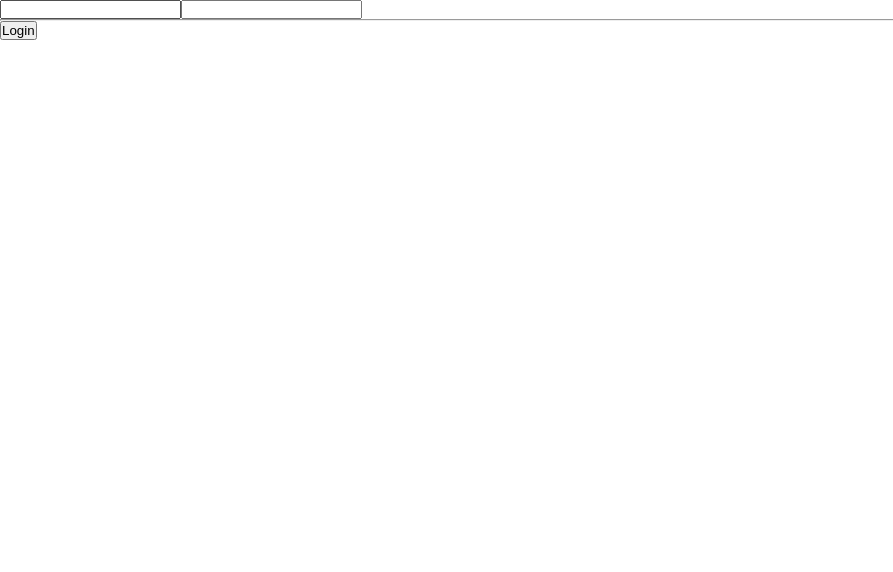
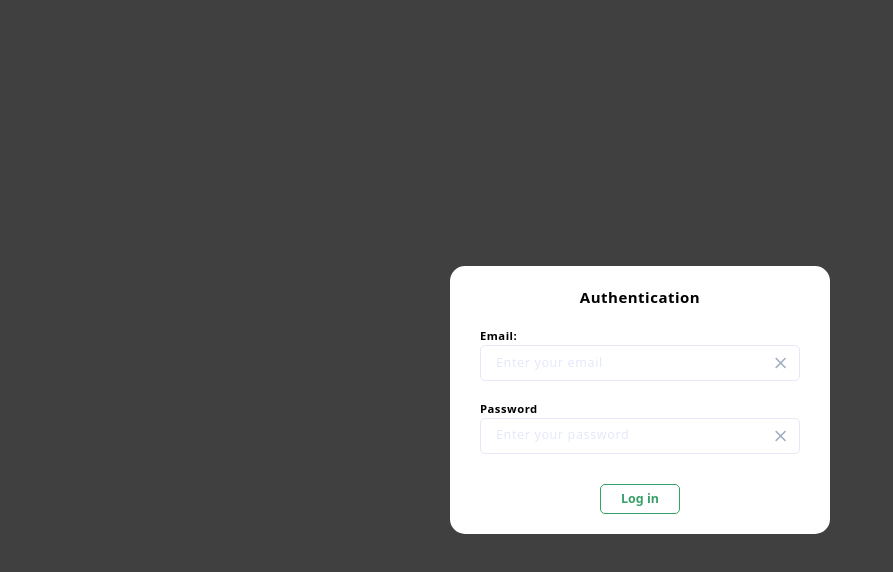
Before and after one commit to antoniobajivic/sports-results, a Nuxt app: page / in a window 1280 px wide. Shown: the top 572 px of the page, without its empty margins (0-893 px from the left). Built offline with nearby package versions, Linux system fonts and the light colour scheme.

Commit message:
style: login modal done

```diff
--- /dev/null
+++ b/assets/css/main.css
@@ -0,0 +1,2 @@
+/*Define 1rem is now 10px instead of 16px*/
+html { font-size: 10px; }
--- a/components/Players.vue
+++ b/components/Players.vue
@@ -1,5 +1,5 @@
 <template>
-  <div class="team__card">
+  <div class="team_card">
     <h1>{{ teamName }}</h1>
     <ul ref="Player">
       <slot />
--- a/nuxt.config.js
+++ b/nuxt.config.js
@@ -11,7 +11,9 @@ export default {
   },
 
   // Global CSS (https://go.nuxtjs.dev/config-css)
-  css: [],
+  css: ['@/assets/css/main.css',
+    '@mdi/font/css/materialdesignicons.min.css'
+  ],
 
   // Plugins to run before rendering page (https://go.nuxtjs.dev/config-plugins)
   plugins: [],
@@ -22,9 +24,9 @@ export default {
   // Modules for dev and build (recommended) (https://go.nuxtjs.dev/config-modules)
   buildModules: [
     // https://go.nuxtjs.dev/eslint
-    '@nuxtjs/eslint-module',
+    //'@nuxtjs/eslint-module',
     // https://go.nuxtjs.dev/tailwindcss
-    // '@nuxtjs/tailwindcss',
+    '@nuxtjs/tailwindcss',
   ],
 
   // Modules (https://go.nuxtjs.dev/config-modules)
--- a/package.json
+++ b/package.json
@@ -11,6 +11,7 @@
     "lint": "npm run lint:js"
   },
   "dependencies": {
+    "@mdi/font": "^5.8.55",
     "@nuxtjs/auth-next": "^5.0.0-1608140074.47635f0",
     "@nuxtjs/axios": "^5.12.2",
     "@nuxtjs/pwa": "^3.0.2",
--- a/pages/index.vue
+++ b/pages/index.vue
@@ -1,19 +1,30 @@
 <template>
-  <div>
-    <form @submit.prevent="login">
-      <label for="email">
-        <input id="email" v-model="userForm.email" type="email" name="email" />
-      </label>
-      <label for="password">
-        <input
-          id="password"
-          v-model="userForm.password"
-          type="password"
-          name="password"
-        />
-      </label>
-      <hr />
-      <button>Login</button>
+  <div class="h-screen w-full flex items-center justify-center bg-blackOverlay">
+    <form @submit.prevent="login" class="relative flex flex-col items-center w-28rem sm:w-38rem bg-white rounded-3xl px-12 py-8 tracking-wider">
+      <h1 class="text-2xl text-black font-semibold mb-8">Authentication</h1>
+      <section class="mb-8 w-full">
+        <label for="email" class="login-form-label">Email:</label>
+        <div class="relative w-full">
+          <input id="email" type="email" name="email" placeholder="Enter your email"
+                 v-model="userForm.email" class="login-form-input placeholder-glitter focus:placeholder-green-500"/>
+          <i class="mdi mdi-close login-form-icon-clear transitioned-coloring" @click.stop="clearEmail" style="transform: translate(0,-50%)"></i>
+        </div>
+
+      </section>
+      <section class="mb-12 w-full">
+        <label for="password" class="login-form-label">Password</label>
+        <div class="relative w-full">
+          <input id="password" type="password" name="password" placeholder="Enter your password"
+                 v-model="userForm.password" class="login-form-input placeholder-glitter focus:placeholder-green-500"/>
+          <i class="mdi mdi-close login-form-icon-clear transitioned-coloring" @click.stop="clearPassword" style="transform: translate(0,-50%)"></i>
+        </div>
+      </section>
+
+      <section class="flex justify-around items-center w-full">
+        <button class="w-32 py-2 px-4 rounded-lg text-xl font-semibold bg-white border border-green-600 text-green-600 transitioned-coloring hover:bg-green-600 hover:text-white focus:outline-none">
+          <span>Log in</span>
+        </button>
+      </section>
     </form>
   </div>
 </template>
@@ -36,7 +47,7 @@ export default {
           console.log(res.data.data.user)
           // this.$auth.setUser(res.data.data)
           this.$store.commit('SET_LOGGEDIN', true)
-          this.$store.commit('SET_USER', res.data.data)
+          this.$store.commit('SET_USER', res.data.data.user)
         })
         .catch((err) => {
           throw new Error(err)
@@ -50,14 +61,57 @@ export default {
       //     throw new Error(err)
       //   })
     },
+    clearEmail(){
+      if(this.userForm.email){
+        this.userForm.email = ""
+      }
+    },
+
+    clearPassword(){
+      if(this.userForm.password){
+        this.userForm.password = ""
+      }
+    }
   },
 }
 </script>
 
-<style>
+<style scoped>
 /* Sample `apply` at-rules with Tailwind CSS
 .container {
 @apply min-h-screen flex justify-center items-center text-center mx-auto;
 }
 */
+  .login-form-label{
+    @apply block cursor-pointer font-semibold text-lg;
+  }
+
+  .login-form-input{
+    @apply w-full rounded-lg py-3 px-6 border border-glitter bg-white text-xl tracking-wider text-gray-500;
+  }
+
+  .login-form-input:focus{
+    @apply border-green-500 outline-none text-green-500;
+  }
+
+  .login-form-icon-clear{
+    @apply absolute top-50% right-3% font-semibold text-3xl text-gray-500 cursor-pointer;
+  }
+
+  .login-form-icon-clear:hover{
+    @apply text-red-500;
+  }
+
+  .transitioned-coloring{
+    @apply transition-colors duration-300 ease-in-out;
+  }
+
+  /* Change the white to any color ;) */
+  input:-webkit-autofill,
+  input:-webkit-autofill:hover,
+  input:-webkit-autofill:focus,
+  input:-webkit-autofill:active  {
+    -webkit-box-shadow: 0 0 0 30px white inset !important;
+  }
+
 </style>
--- a/pages/teams.vue
+++ b/pages/teams.vue
@@ -1,11 +1,11 @@
 <template>
-  <div>
+  <div class="w-5/6 mx-auto">
     <h1>
-      Welcome <span>{{ loggedInUser.user.username }}</span>
+      Welcome <span class="text-red-600">{{ loggedInUser.username }}</span>
     </h1>
     <!-- <button @click="$auth.logout">Logout</button> -->
     <h1>Hrvatska Nogometna Liga</h1>
-    <div class="team">
+    <div>
       <Players team-name="Osijek">
         <Player
           player-name="Korič M."
@@ -24,7 +24,7 @@
         ></Player>
       </Players>
     </div>
-    <div class="team">
+    <div>
       <Players team-name="Rijeka">
         <Player
           player-name="Tomečak I."
@@ -43,7 +43,7 @@
         ></Player>
       </Players>
     </div>
-    <div class="team">
+    <div>
       <Players team-name="Dinamo Zagreb">
         <Player
           player-name="Oršić M."
--- a/tailwind.config.js
+++ b/tailwind.config.js
@@ -5,7 +5,25 @@ module.exports = {
   },
   purge: [],
   theme: {
-    extend: {},
+    extend: {
+      inset:{
+        '50%':'50%',
+        '3%' : '3%'
+      },
+      spacing: {
+        '28rem': '28rem',
+        '38rem': '38rem',
+        '50rem': '50rem',
+        '68rem': '68rem'
+      },
+      colors:{
+        blackOverlay: 'rgba(0,0,0,0.75)',
+        pureBlue: '#007AFF',
+        pureBlueLight: '#00BAFF',
+        glitter: '#E6E8FA',
+        softRed: '#FD5E71'
+      }
+    },
   },
   variants: {},
   plugins: [],
```
Also changed, not shown: 1 other file (tests, documents, lock files or other folders).
